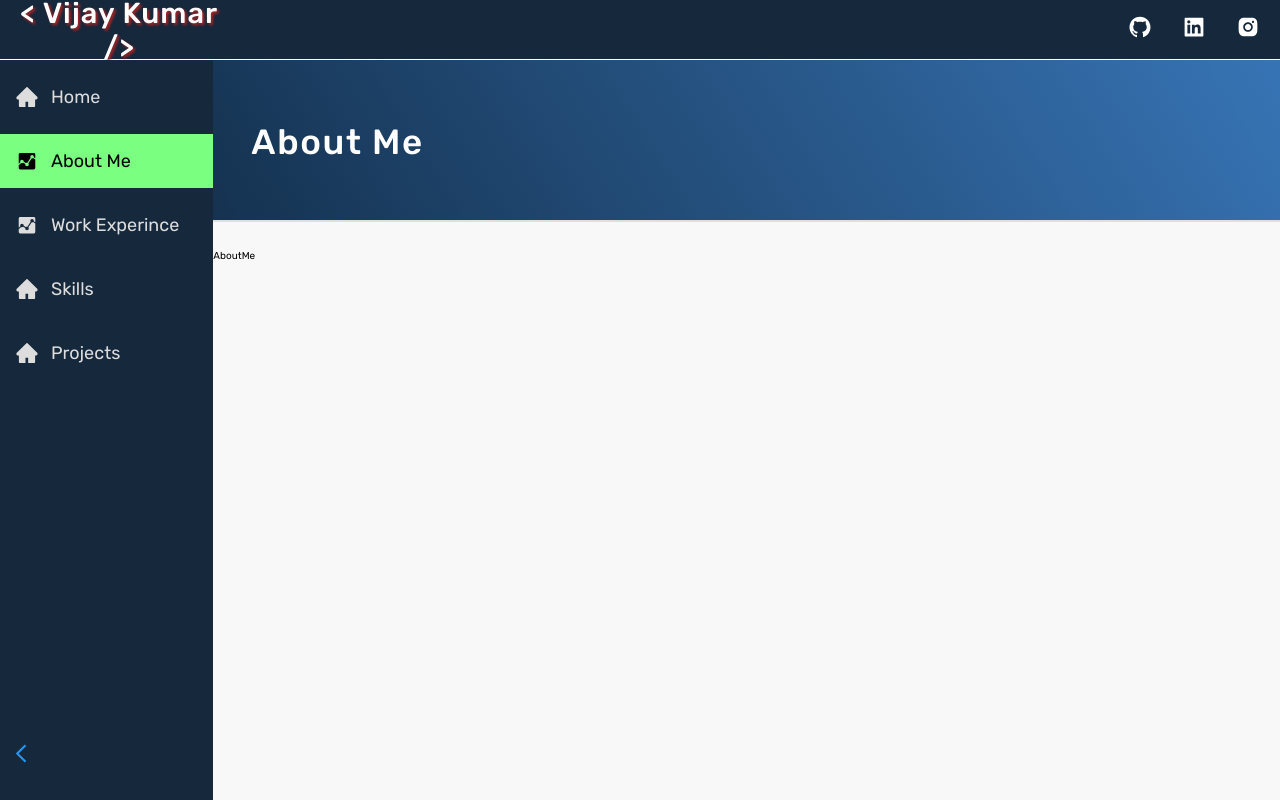
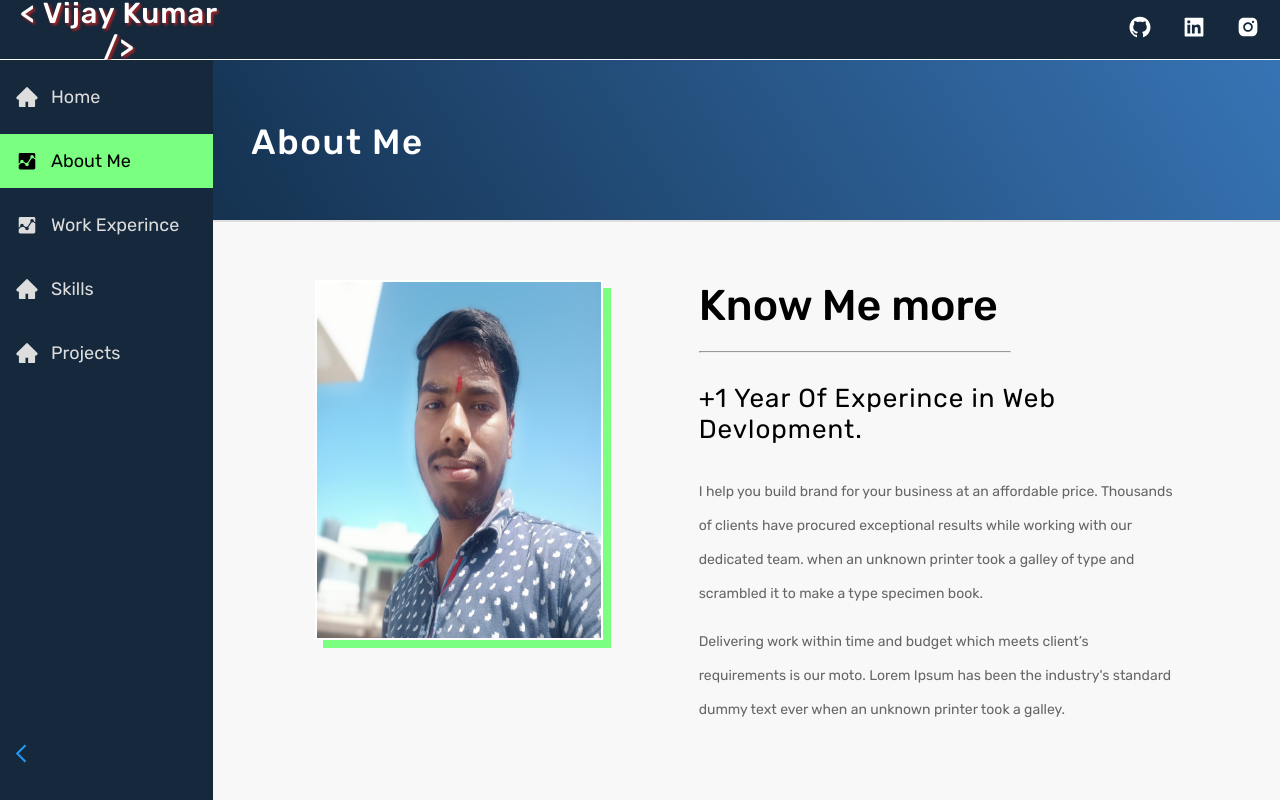
Before and after one commit to Vijaykumar308/portfolio, a React (Create React App) app: page /about in a window 1280 px wide. Built offline with nearby package versions, Linux system fonts and the light colour scheme; the HTML template or start-up script is replaced by a standard one.

Commit message:
about me created

```diff
--- a/src/Pages/AboutMe/AboutMe.jsx
+++ b/src/Pages/AboutMe/AboutMe.jsx
@@ -1,11 +1,25 @@
-import React from 'react'
-import Heading from '../../Components/Heading/Heading'
+import "./aboutMe.css";
+import profile_pic from "../../Images/profile-pic.jpg";
+import Heading from '../../Components/Heading/Heading';
 
 export const AboutMe = () => {
   return (
     <>
-        <Heading title="About Me" />
-        <div>AboutMe</div>
+      <Heading title="About Me" />
+      <div className='aboutMe'>
+        <main>
+          <div className="imageContainer">
+            <img src={profile_pic} alt="my-image" />
+          </div>
+          <div className="contantAboutMe">
+            <h1 className="knowMeMore">Know Me more</h1>
+            <hr />
+            <h2 className="aboutMeHeading">+1 Year Of Experince in Web Devlopment. </h2>
+            <p className="aboutMePara">I help you build brand for your business at an affordable price. Thousands of clients have procured exceptional results while working with our dedicated team. when an unknown printer took a galley of type and scrambled it to make a type specimen book.</p>
+            <p className="aboutMePara">Delivering work within time and budget which meets client’s requirements is our moto. Lorem Ipsum has been the industry's standard dummy text ever when an unknown printer took a galley.</p>
+          </div>
+        </main>
+      </div>
     </>
 
   )
--- a/src/Pages/AboutMe/aboutMe.css
+++ b/src/Pages/AboutMe/aboutMe.css
@@ -0,0 +1,46 @@
+.aboutMe{
+    width: 90%;
+    margin: auto;
+}
+main{
+    display: flex;
+    justify-content: space-around;
+    width: 100%;
+    padding: 3rem 0rem;
+}
+.contantAboutMe{
+    width: 50%;
+    /* padding: 0rem 0rem; */
+}
+.knowMeMore{
+    font-size: 43px;
+    font-weight: 500;
+}
+.contantAboutMe hr{
+    margin-top: 20px;
+    width: 65%;
+}
+.aboutMeHeading{
+    font-size: 26px;
+    margin: 3rem 0rem;
+    letter-spacing: 1px;
+    font-weight: 400;
+}
+.aboutMePara{
+    font-size: 14px;
+    line-height: 34px;
+    margin-bottom: 14px;
+    color: #666;
+}
+.imageContainer{
+    width: 30%;
+    height: 45vh;
+    box-shadow: 8px 8px 0px 0px var(--secondary-color-100);
+    object-fit: fill;
+    /* margin: 3rem 0rem; */
+    border: 2px solid var(--white);
+}
+.imageContainer img{
+    width: 100%;
+    height: 100%;
+}
--- a/src/Pages/Home/Home.jsx
+++ b/src/Pages/Home/Home.jsx
@@ -9,8 +9,8 @@ import Footer from "../../Components/Footer/Footer";
 export const Home = () => {
   return (
     <>
+      <div className='profileSection'></div>
       <div className='homePage'>
-        <div className='profileSection'></div>
         <div className='profileContainer'>
           <div className='profileContant'>
             <div className='profileImage'>
@@ -97,7 +97,7 @@ export const Home = () => {
 
             <div className="item tools">
               <div className="tech-icon"><FaDatabase/></div>
-              <h3>Tools</h3>
+              <h3>Database</h3>
               <span className="description">Experiece with MySQL, Postgres.</span>
             </div>
           </div>
```
Also changed, not shown: src/Images/profile-pic.jpg (added).
